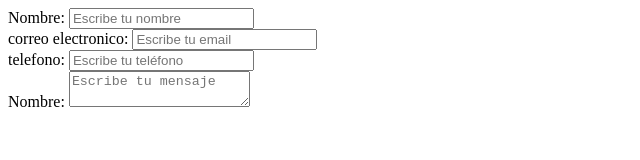
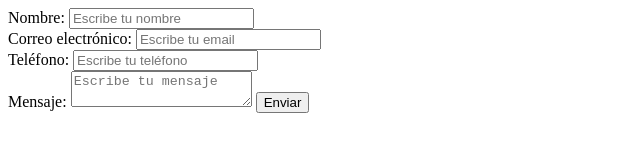
Before and after one commit to marcoantonioesquivel/formulariocontactoch17, a plain HTML site: page index.html in a window 1280 px wide. Shown: the whole page, without its empty margins (0-640 px from the left). Drawn offline with Linux system fonts and the light colour scheme.

Commit message:
index.html

```diff
--- a/index.html
+++ b/index.html
@@ -7,18 +7,20 @@
     <title>contacto</title>
 </head>
 <body>
+
         <form>
             <form>
                 <label for="name">Nombre:</label>
                 <input type="text" id="name" placeholder="Escribe tu nombre"><br/>
-            <label for="email">correo electronico:</label>
+                <label for="email">Correo electrónico:</label>
                 <input type="text" id="email"  placeholder="Escribe tu email"><br/>
-            <label for="phone">telefono:</label>
+                <label for="phone">Teléfono:</label>
                 <input type="text" id="phone"  placeholder="Escribe tu teléfono"><br/>
-            <label for="msg">Nombre:</label>
+                <label for="msg">Mensaje:</label>
                 <textarea id="msg"  placeholder="Escribe tu mensaje"></textarea>
+                <input type="button" value="Enviar">
+
         </form>
 
-    </form>
 </body>
 </html>
```
Lines whose indentation alone changed are shown as unchanged.
